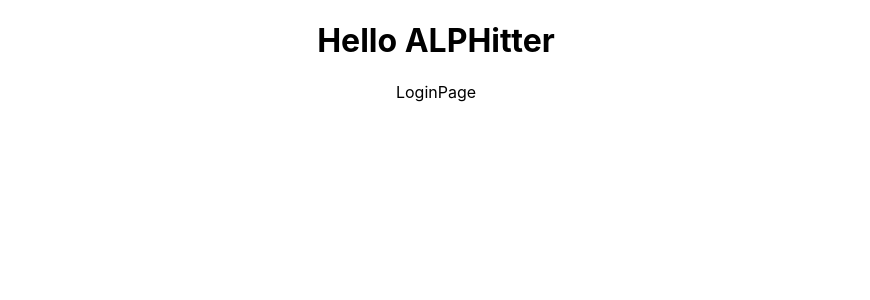
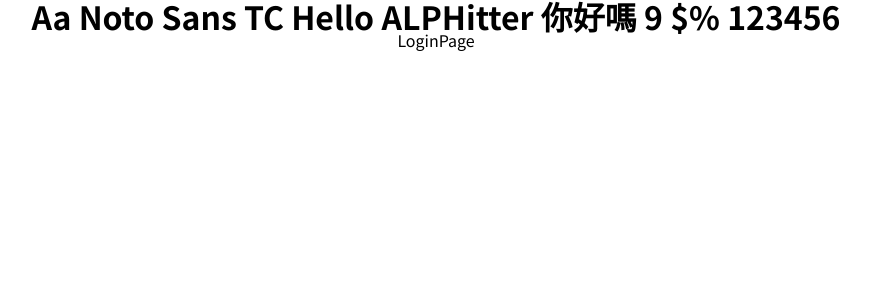
Before and after one commit to LJBL22/react_twitter, a React (Create React App) app: page / in a window 1280 px wide. Shown: the top 300 px of the page, without its empty margins (204-1074 px from the left). Built offline with nearby package versions, Linux system fonts and the light colour scheme.

Commit message:
feat: add globalStyles_numeric font TBC

```diff
--- a/src/App.jsx
+++ b/src/App.jsx
@@ -1,3 +1,4 @@
+import { GlobalStyle } from "components/common/globalStyles";
 import {
   SignupPage,
   LoginPage,
@@ -11,8 +12,9 @@ import "./App.css";
 function App() {
   return (
     <div className="App">
+      <GlobalStyle />
       <BrowserRouter>
-        <h1>Hello ALPHitter</h1>
+        <h1>Aa Noto Sans TC Hello ALPHitter 你好嗎 9 $% 123456</h1>
         <Routes>
           {/* 這個會失效 */}
           {/* <Route path="/" element={<App />}> */}
--- /dev/null
+++ b/src/components/common/globalStyles.js
@@ -0,0 +1,89 @@
+import { createGlobalStyle } from "styled-components";
+
+export const GlobalStyle = createGlobalStyle`
+  @import url('https://fonts.googleapis.com/css2?family=Noto+Sans+TC:wght@400;500;700&display=swap');
+/* 試了幾個方法，暫時卡關數字更換字型的方法 &text=0123456789 */
+  @import url('https://fonts.googleapis.com/css2?family=Montserrat:wght@400;500;700&display=swap&text=0123456789');
+
+/* * * * CSS reset * * * */
+*,
+*::before,
+*::after {
+  box-sizing: border-box;
+}
+
+* {
+  margin: 0;
+}
+
+html,
+body {
+  height: 100%;
+  scroll-behavior: smooth;
+  font-weight: 400;
+  font-style: normal;
+}
+
+/* 試了幾個方法，暫時卡關數字更換字型的方法 */
+body {
+  font-family: 'Noto Sans TC','Montserrat', sans-serif;
+  line-height: 1;
+  -webkit-font-smoothing: antialiased;
+}
+
+/*
+  - Improve media defaults
+*/
+img,
+picture,
+video,
+canvas,
+svg {
+  display: block;
+  max-width: 100%;
+}
+
+/*
+  - Remove built-in form typography styles
+*/
+input,
+button,
+textarea,
+select {
+  font: inherit;
+}
+
+/*
+  - Avoid text overflows
+*/
+p,
+h1,
+h2,
+h3,
+h4,
+h5,
+h6 {
+  overflow-wrap: break-word;
+}
+
+/*
+  - Create a root stacking context
+*/
+#root,
+#__next {
+  isolation: isolate;
+}
+
+ul,
+li {
+  list-style-type: none;
+  margin: 0;
+  padding: 0;
+}
+
+a {
+  text-decoration: none;
+  color: black;
+}
+
+`;
```
